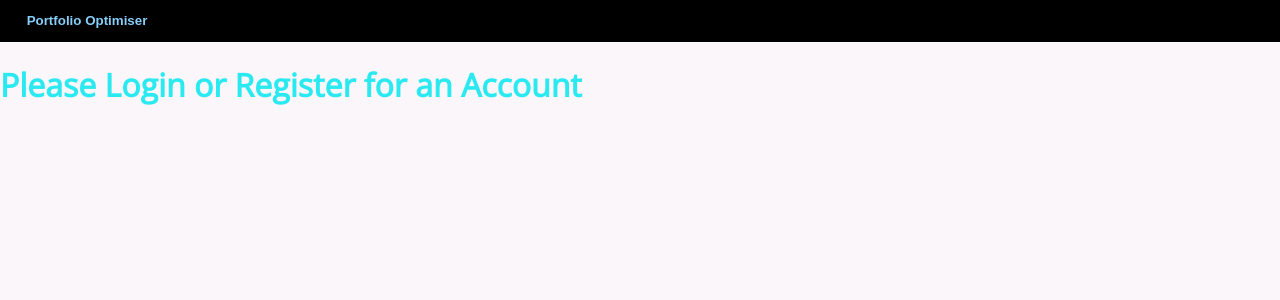
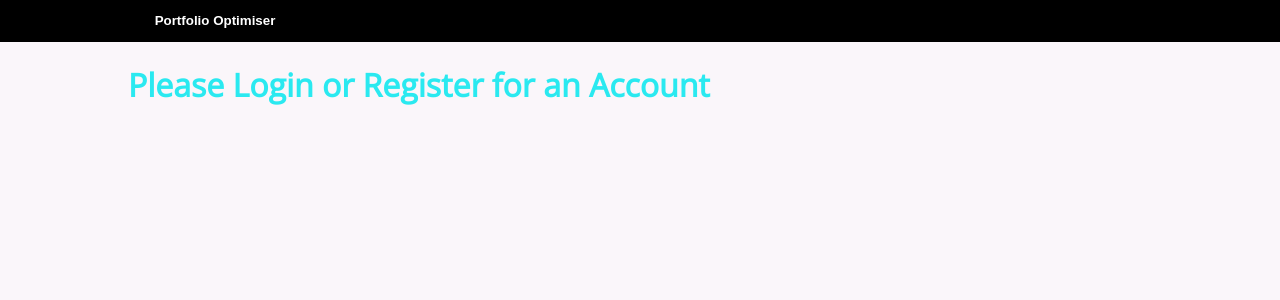
Before and after one commit to alantollett/Portfolio-Front-End, a React (Create React App) app: page / in a window 1280 px wide. Shown: the top 300 px of the page. Built offline with nearby package versions, Linux system fonts and the light colour scheme.

Commit message:
Added a width-wrapper

```diff
--- a/src/components/Navigation.js
+++ b/src/components/Navigation.js
@@ -22,6 +22,7 @@ export default class Navigation extends React.Component {
 
         return (
             <nav>
+                <div className="wrapper">
                     <button className="left">Portfolio Optimiser</button>
 
                     <div className="right">
@@ -33,6 +34,7 @@ export default class Navigation extends React.Component {
                             </>
                         : null}
                     </div>
+                </div>
             </nav>
         )
     }
--- a/src/components/pages/Account.js
+++ b/src/components/pages/Account.js
@@ -11,11 +11,15 @@ export default class Account extends React.Component {
 
         if(user){
             return (
-                <h1>Loading Dashboard...</h1>
+                <div className="wrapper">
+                    <h1>Loading Dashboard...</h1>
+                </div>
             );
         }else{
             return (
-                <h1>Please Login or Register for an Account</h1>
+                <div className="wrapper">
+                    <h1>Please Login or Register for an Account</h1>
+                </div>
             );
         }
 
--- a/src/styles.scss
+++ b/src/styles.scss
@@ -4,6 +4,9 @@ $background: rgb(250, 246, 250);
 $primary: rgb(42, 233, 240);
 $secondary: rgb(150, 253, 172);
 $error: rgb(221, 65, 70);
+
+$small: 400px;
+$large: 1280px;
 
 body{
     margin: 0;
@@ -24,6 +27,19 @@ body{
     color: aqua;
 }
 
+.wrapper {
+    margin: auto;
+    max-width: 1200px;
+
+    @media screen and (min-width: $small) {
+        width: 95%;
+    }
+
+    @media screen and (min-width: $large) {
+        width: 80%;
+    }
+}
+
 nav {
     overflow: hidden;
     background-color: black;
```
Also changed, not shown: 1 other file (tests, documents, lock files or other folders). Lines whose indentation alone changed are shown as unchanged.
